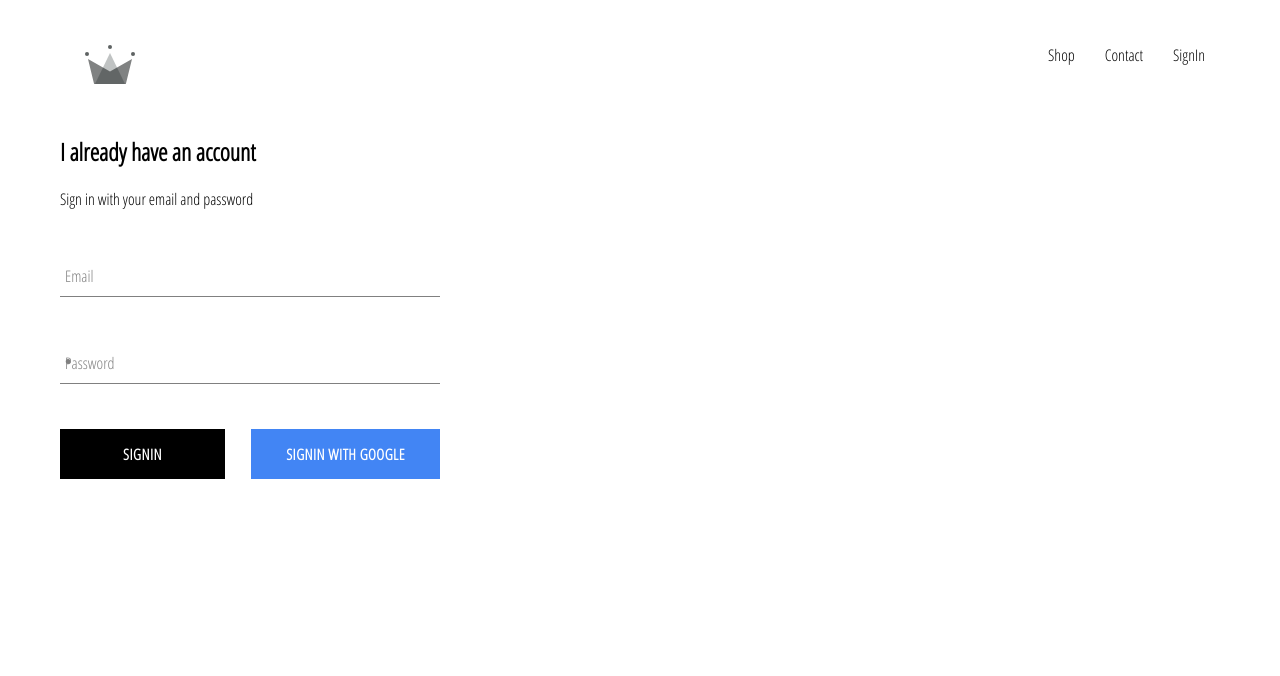
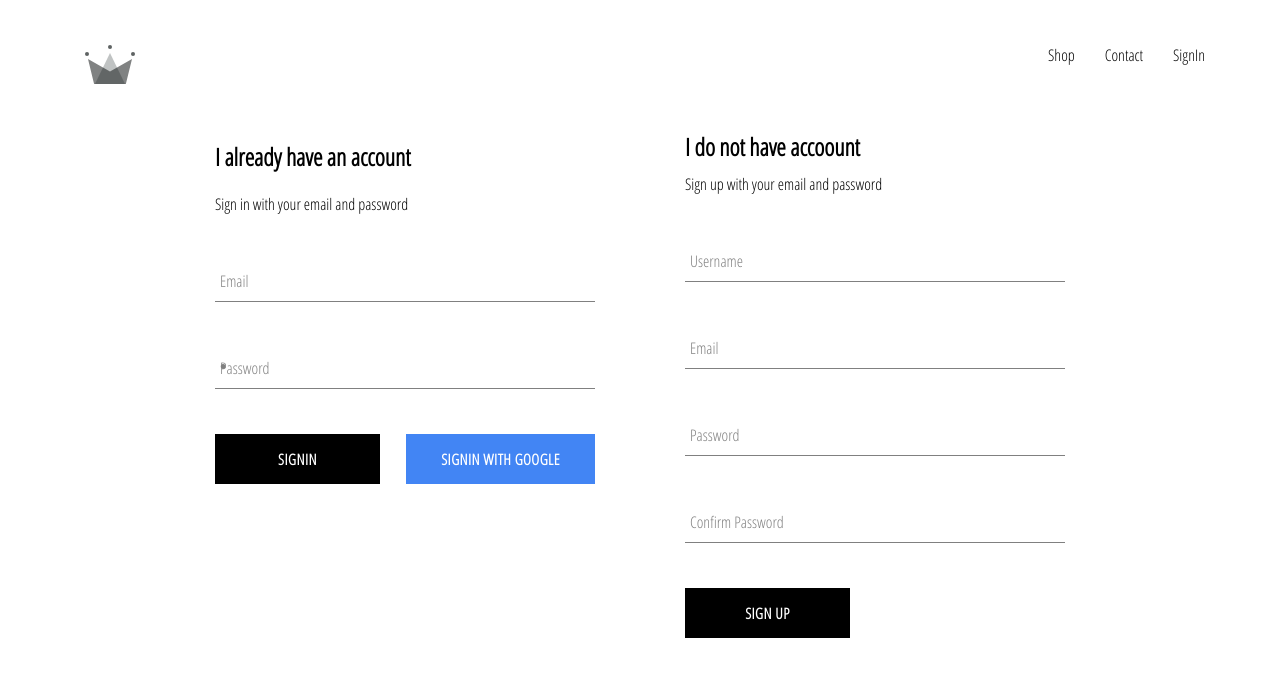
Before and after one commit to DeGATLife/front-end, a React (Create React App) app: page /sign in a window 1280 px wide. Shown: the top 676 px of the page. Built offline with nearby package versions, Linux system fonts and the light colour scheme; no server answers.

Commit message:
sign up realisation

```diff
--- a/src/App.js
+++ b/src/App.js
@@ -5,7 +5,7 @@ import Homepage from './components/Page/Homepage/Homepage';
 import Shop from './components/Page/Shop/Shop';
 import NavigationBar from './components/NavigationBar/NavigationBar';
 import SignPage from './components/Page/SignPage/SignPage';
-import {auth} from './components/firebase/firebase.util';
+import {auth,createUserProfileDocument} from './components/firebase/firebase.util';
 class App extends React.Component{
 constructor(){
   super();
@@ -16,11 +16,21 @@ constructor(){
 unsubscribeFromAuth =null;
 componentDidMount()
 {
-  this.unsubscribeFromAuth = auth.onAuthStateChanged(user=>{
-    this.setState({currentUser:user});
-    console.log(user);
+  this.unsubscribeFromAuth = auth.onAuthStateChanged(async userAuth=>{
+   if(userAuth){
+     const userRef=await createUserProfileDocument(userAuth);
+     userRef.onSnapshot(snapShot=>{
+      this.setState({
+        currentUser:{
+          id :snapShot.id,
+          ...snapShot.data()
+        }
+      },()=> {console.log(this.state);})
+    })
+
+   }
+    this.setState({currentUser:userAuth});
   });
-
 }
 componentWillUnmount(){
   this.unsubscribeFromAuth();
--- a/src/components/Page/SignPage/SignPage.js
+++ b/src/components/Page/SignPage/SignPage.js
@@ -1,9 +1,11 @@
 import React from 'react';
 import './SignPage.scss';
-import SignIn from './../../SignIn/SignIn'
+import SignIn from './../../SignIn/SignIn';
+import SignUp from './../../SignUp/SignUp';
 const SignPage = props => (
 	<div className='sign-in-and-sign-up'>
 		<SignIn/>
+		<SignUp/>
 	</div>
 );
 
--- a/src/components/Page/SignPage/SignPage.scss
+++ b/src/components/Page/SignPage/SignPage.scss
@@ -1 +1,6 @@
-/* todo: delete file if not needed */
+.sign-in-and-sign-up{
+    width: 850px;
+    display: flex;
+    justify-content: space-between;
+    margin: 30px auto;
+}
--- a/src/components/SignUp/SignUp.js
+++ b/src/components/SignUp/SignUp.js
@@ -1,24 +1,69 @@
 import React from 'react';
-import PropTypes from 'prop-types';
-import styles from './SignUp.scss';
+import FormInput from './../FormInput/FormInput';
+import CustomButton from './../CustomButton/CustomButton';
+import {createUserProfileDocument, auth} from './../firebase/firebase.util';
+import './SignUp.scss';
+class SignUp extends React.Component {
+	constructor(){
+		super();
+		this.state={
+			email:'',
+			displayName:'',
+			password: '',
+			confirmPassword: ''
+		};
+	}
+	handleChange=event=>{
+		const {name,value}=event.target;
+		this.setState({[name]:value});
+	}
+	handleSubmit= async event=>{
+	 event.preventDefault();
+	  const {email,displayName,password,confirmPassword}=this.state;
+	  if(password!=confirmPassword){
+		  alert("password don't match");
+		  return;
+	  }
+	  try{
 
-const SignUp = props => (
-	<div>This is a component called SignUp.</div>
-);
+		   const {user}=await auth.createUserWithEmailAndPassword(email,password);
+		 await createUserProfileDocument(user,{displayName});
+		  this.setState({
+			email:'',
+			displayName:'',
+			password: '',
+			confirmPassword: ''
+		  })
+	  }catch(error){
+          console.error(error);
+	  }
+	}
+	render() {
+		const {email,displayName,password,confirmPassword}=this.state;
+    return (<div className='sign-up'>
+		<h2 className='title'>I do not have accoount</h2>
+		<span>Sign up with your email and password</span>
+		<form className='sign-up-form' onSubmit={this.handleSubmit}>
+			<FormInput type='text'
+			name='displayName'
+			onChange={this.handleChange}
+			  value={displayName}
+			   label="Username"
+			   required/>
+			<FormInput
+				  name='email'
+				  type='email'
+				  value={email}
+				  label="Email"
+				  onChange={this.handleChange}
+				  required/>
 
-// todo: Unless you need to use lifecycle methods or local state,
-// write your component in functional form as above and delete
-// this section.
-// class SignUp extends React.Component {
-//   render() {
-//     return <div>This is a component called SignUp.</div>;
-//   }
-// }
-
-const SignUpPropTypes = {
-	// always use prop types!
-};
-
-SignUp.propTypes = SignUpPropTypes;
+            <FormInput type='password' name='password' onChange={this.handleChange} value={password} label='Password' required/>
+			<FormInput type='password' name='confirmPassword' onChange={this.handleChange} value={confirmPassword} label='Confirm Password' required/>
+			<CustomButton type='submit'>Sign Up</CustomButton>
+		</form>
+	</div>);
+  }
+}
 
 export default SignUp;
--- a/src/components/SignUp/SignUp.scss
+++ b/src/components/SignUp/SignUp.scss
@@ -1 +1,12 @@
-/* todo: delete file if not needed */
+.sign-up{
+    width: 380px;
+    display: flex;
+    flex-direction: column;
+    .title{
+        margin: 10px 0px;
+    }
+    .button{
+        display: flex;
+        justify-content: space-between;
+    }
+}
--- a/src/components/firebase/firebase.util.js
+++ b/src/components/firebase/firebase.util.js
@@ -12,6 +12,26 @@ const config={
     appId: "1:254739139876:web:bc8c5e14bc38b3d21177b1",
     measurementId: "G-WXL1V6YESE"
 };
+export const createUserProfileDocument= async (userAuth,additionlData)=>{
+    if(!userAuth) return;
+    const userRef =firestore.doc(`users/${userAuth.uid}`);
+    const snpShot= await userRef.get();
+    if(!snpShot.exists){
+       const {displayName,email}=userAuth;
+       const createdAt =new Date();
+       try{
+         await userRef.set({
+             displayName,
+             email,
+             createdAt,
+             ...additionlData
+         })
+       }catch(error){
+           console.log('error creating user',error.massage);
+       }
+    }
+    return userRef;
+}
 firebase.initializeApp(config);
 export const auth=firebase.auth();
 export const firestore=firebase.firestore();
```
